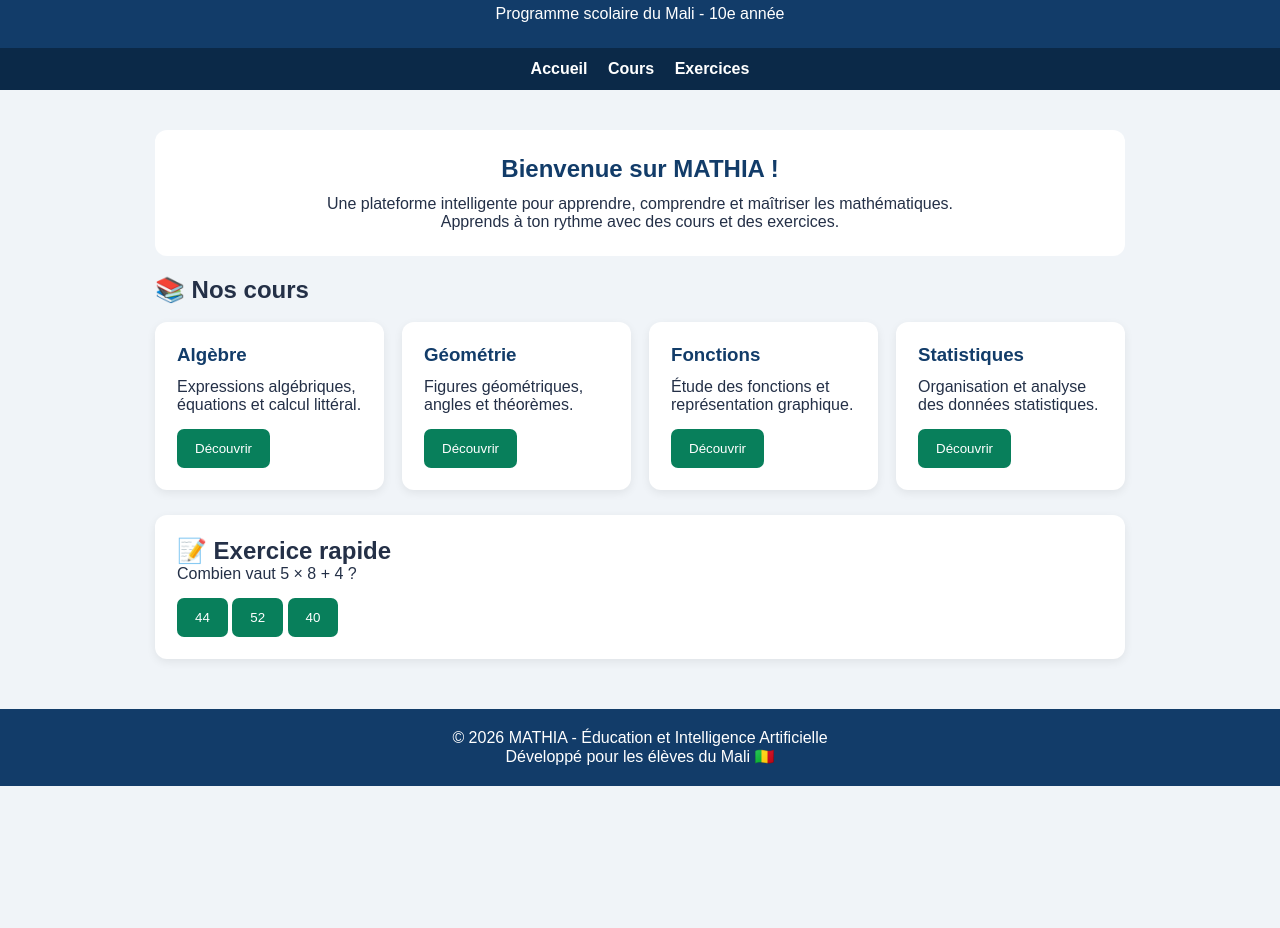
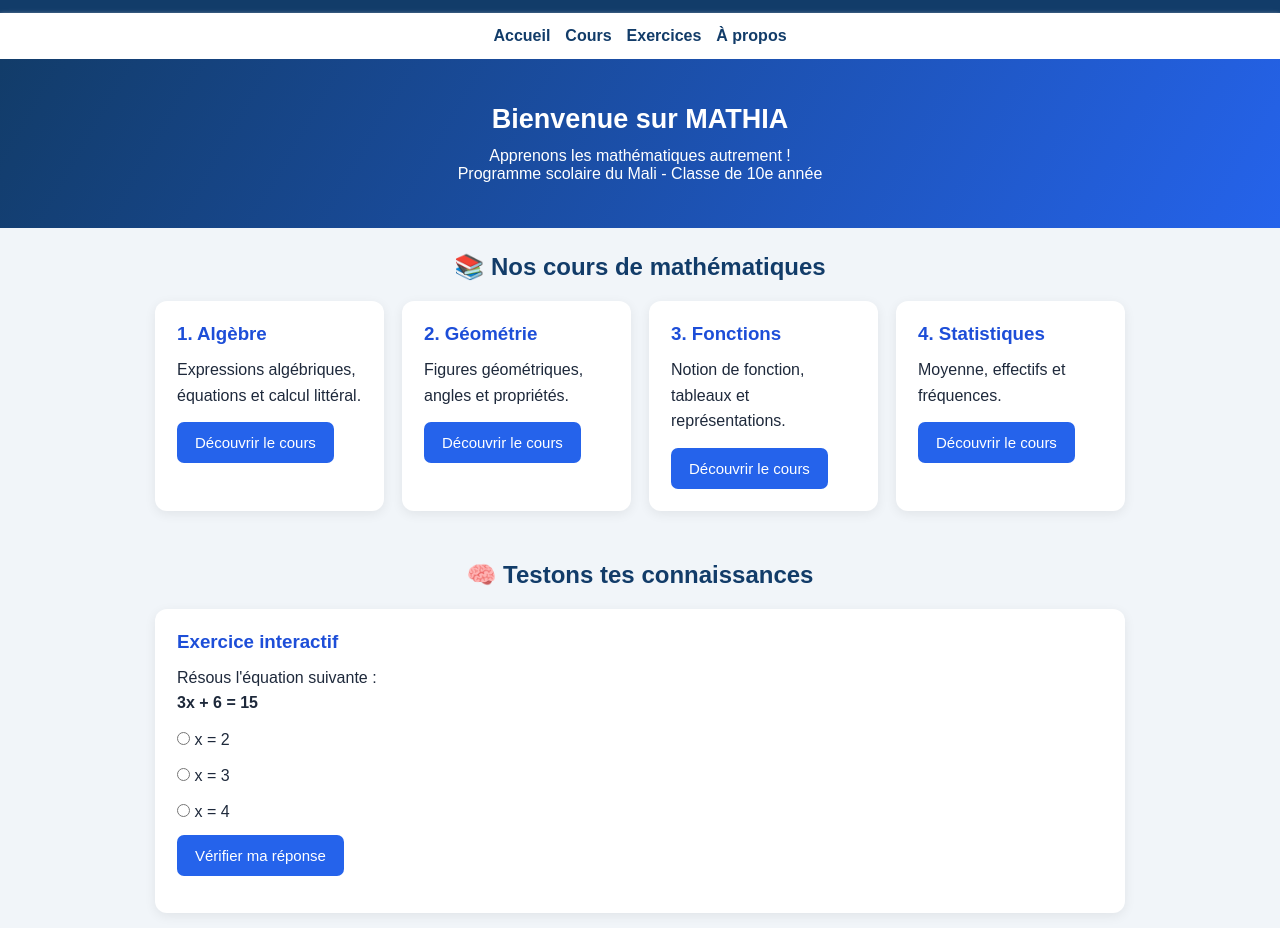
Before and after one commit to sidibealassane880/MATHIA, a plain HTML site: page index.html in a window 1280 px wide. Shown: the part 92-1020 px from the top of the page. Before the commit the page ends 878 px from the top, so only its background shows below. Drawn offline with Linux system fonts and the light colour scheme.

Commit message:
Update index.html

```diff
--- a/index.html
+++ b/index.html
@@ -4,30 +4,30 @@
 <head>
 <meta charset="UTF-8">
 <meta name="viewport" content="width=device-width, initial-scale=1.0">
-    <title>MATHIA - Mathématiques intelligentes</title>
+<title>MATHIA - Apprendre les mathématiques</title>
 
 <style>
 * {
+    box-sizing: border-box;
     margin: 0;
     padding: 0;
-            box-sizing: border-box;
 }
 
 body {
     font-family: Arial, sans-serif;
-            background: #f0f4f8;
-            color: #243047;
+    background: #f1f5f9;
+    color: #1e293b;
 }
 
 header {
     background: #123c69;
     color: white;
-            padding: 25px 15px;
+    padding: 22px 15px;
     text-align: center;
 }
 
 header h1 {
-            font-size: 32px;
+    font-size: 30px;
 }
 
 header p {
@@ -35,40 +35,48 @@
 }
 
 nav {
-            background: #0b2948;
-            padding: 12px;
+    background: #ffffff;
+    padding: 14px;
+    display: flex;
+    justify-content: center;
+    flex-wrap: wrap;
+    gap: 15px;
+    box-shadow: 0 2px 5px #ddd;
+}
+
+nav a {
+    color: #123c69;
+    text-decoration: none;
+    font-weight: bold;
+}
+
+.hero {
+    background: linear-gradient(120deg,#123c69,#2563eb);
+    color: white;
+    padding: 45px 20px;
     text-align: center;
 }
 
-        nav a {
-            color: white;
-            text-decoration: none;
-            margin: 8px;
-            font-weight: bold;
+.hero h2 {
+    font-size: 27px;
+    margin-bottom: 12px;
 }
 
 .container {
     max-width: 1000px;
-            margin: 25px auto;
-            padding: 15px;
+    margin: auto;
+    padding: 25px 15px;
 }
 
-        .welcome {
-            background: white;
-            padding: 25px;
-            border-radius: 12px;
+.section-title {
+    color: #123c69;
     margin-bottom: 20px;
     text-align: center;
 }
 
-        .welcome h2 {
-            color: #123c69;
-            margin-bottom: 12px;
-        }
-
-        .courses {
+.cards {
     display: grid;
-            grid-template-columns: repeat(auto-fit, minmax(220px, 1fr));
+    grid-template-columns: repeat(auto-fit,minmax(220px,1fr));
     gap: 18px;
 }
 
@@ -76,42 +84,60 @@
     background: white;
     padding: 22px;
     border-radius: 12px;
-            box-shadow: 0 3px 10px #00000012;
+    box-shadow: 0 3px 12px #00000012;
 }
 
 .card h3 {
+    color: #1d4ed8;
+    margin-bottom: 12px;
+}
+
+.card p {
+    line-height: 1.6;
+}
+
+button {
+    background: #2563eb;
+    color: white;
+    border: none;
+    padding: 12px 18px;
+    border-radius: 7px;
+    cursor: pointer;
+    margin-top: 14px;
+    font-size: 15px;
+}
+
+button:hover {
+    background: #123c69;
+}
+
+.lesson {
+    display: none;
+    background: white;
+    padding: 22px;
+    border-radius: 12px;
+    margin-top: 22px;
+    line-height: 1.8;
+}
+
+.lesson h3 {
     color: #123c69;
     margin-bottom: 12px;
 }
 
-        button {
-            background: #087f5b;
-            color: white;
-            border: none;
-            padding: 12px 18px;
-            border-radius: 7px;
+.exercise {
+    background: #eff6ff;
+    padding: 15px;
     margin-top: 15px;
-            cursor: pointer;
-        }
-
-        button:hover {
-            background: #065f46;
-        }
-
-        #lesson {
-            display: none;
-            background: white;
-            padding: 22px;
-            margin-top: 20px;
-            border-radius: 12px;
+    border-radius: 8px;
 }
 
 footer {
     background: #123c69;
     color: white;
     text-align: center;
-            padding: 20px;
-            margin-top: 35px;
+    padding: 22px;
+    margin-top: 40px;
 }
 </style>
 </head>
@@ -120,138 +146,157 @@
 
 <header>
     <h1>📘 MATHIA</h1>
-    <p>Apprendre les mathématiques autrement</p>
-    <p>Programme scolaire du Mali - 10e année</p>
+    <p>La plateforme intelligente d'apprentissage des mathématiques</p>
 </header>
 
 <nav>
-    <a href="#">Accueil</a>
+    <a href="#accueil">Accueil</a>
     <a href="#cours">Cours</a>
     <a href="#exercices">Exercices</a>
+    <a href="#apropos">À propos</a>
 </nav>
 
-<div class="container">
-
-    <section class="welcome">
-        <h2>Bienvenue sur MATHIA !</h2>
-        <p>
-            Une plateforme intelligente pour apprendre,
-            comprendre et maîtriser les mathématiques.
-        </p>
-        <p>Apprends à ton rythme avec des cours et des exercices.</p>
+<section class="hero" id="accueil">
+    <h2>Bienvenue sur MATHIA</h2>
+    <p>Apprenons les mathématiques autrement !</p>
+    <p>Programme scolaire du Mali - Classe de 10e année</p>
 </section>
 
-    <h2 id="cours">📚 Nos cours</h2>
-    <br>
+<main class="container" id="cours">
 
-    <section class="courses">
+    <h2 class="section-title">📚 Nos cours de mathématiques</h2>
+
+    <div class="cards">
 
         <div class="card">
-            <h3>Algèbre</h3>
+            <h3>1. Algèbre</h3>
             <p>Expressions algébriques, équations et calcul littéral.</p>
-            <button onclick="ouvrirCours('algebre')">
-                Découvrir
-            </button>
+            <button onclick="ouvrirCours('algebre')">Découvrir le cours</button>
         </div>
 
         <div class="card">
-            <h3>Géométrie</h3>
-            <p>Figures géométriques, angles et théorèmes.</p>
-            <button onclick="ouvrirCours('geometrie')">
-                Découvrir
-            </button>
+            <h3>2. Géométrie</h3>
+            <p>Figures géométriques, angles et propriétés.</p>
+            <button onclick="ouvrirCours('geometrie')">Découvrir le cours</button>
         </div>
 
         <div class="card">
-            <h3>Fonctions</h3>
-            <p>Étude des fonctions et représentation graphique.</p>
-            <button onclick="ouvrirCours('fonctions')">
-                Découvrir
-            </button>
+            <h3>3. Fonctions</h3>
+            <p>Notion de fonction, tableaux et représentations.</p>
+            <button onclick="ouvrirCours('fonctions')">Découvrir le cours</button>
         </div>
 
         <div class="card">
-            <h3>Statistiques</h3>
-            <p>Organisation et analyse des données statistiques.</p>
-            <button onclick="ouvrirCours('statistiques')">
-                Découvrir
-            </button>
+            <h3>4. Statistiques</h3>
+            <p>Moyenne, effectifs et fréquences.</p>
+            <button onclick="ouvrirCours('statistiques')">Découvrir le cours</button>
+        </div>
+
+    </div>
+
+    <div id="algebre" class="lesson">
+        <h3>Algèbre : les équations du premier degré</h3>
+        <p>Une équation est une égalité contenant une inconnue.</p>
+        <p><strong>Exemple :</strong> 2x + 4 = 10</p>
+        <p>2x = 10 - 4</p>
+        <p>2x = 6</p>
+        <p><strong>x = 3</strong></p>
+        <p>La solution est donc x = 3.</p>
+    </div>
+
+    <div id="geometrie" class="lesson">
+        <h3>Géométrie : le triangle</h3>
+        <p>Un triangle est un polygone possédant trois côtés et trois angles.</p>
+        <p>La somme des angles intérieurs d'un triangle est égale à 180°.</p>
+        <p><strong>Exemple :</strong> 60° + 70° + 50° = 180°.</p>
+    </div>
+
+    <div id="fonctions" class="lesson">
+        <h3>Fonctions mathématiques</h3>
+        <p>Une fonction associe à chaque valeur x de son domaine une valeur unique f(x).</p>
+        <p><strong>Exemple :</strong> f(x) = 2x + 1.</p>
+        <p>Pour x = 3 : f(3) = 2 × 3 + 1 = 7.</p>
+    </div>
+
+    <div id="statistiques" class="lesson">
+        <h3>Statistiques : la moyenne</h3>
+        <p>La moyenne est la somme des valeurs divisée par leur nombre.</p>
+        <p><strong>Exemple :</strong> 10, 12, 14.</p>
+        <p>Moyenne = (10 + 12 + 14) / 3 = 12.</p>
+    </div>
+
+</main>
+
+<section class="container" id="exercices">
+
+    <h2 class="section-title">🧠 Testons tes connaissances</h2>
+
+    <div class="card">
+        <h3>Exercice interactif</h3>
+        <p>Résous l'équation suivante :</p>
+        <p><strong>3x + 6 = 15</strong></p>
+
+        <div style="margin-top:15px">
+            <label><input type="radio" name="reponse" value="2"> x = 2</label><br><br>
+            <label><input type="radio" name="reponse" value="3"> x = 3</label><br><br>
+            <label><input type="radio" name="reponse" value="4"> x = 4</label>
+        </div>
+
+        <button onclick="corriger()">Vérifier ma réponse</button>
+        <p id="resultat" style="margin-top:15px;font-weight:bold"></p>
     </div>
 
 </section>
 
-    <section id="lesson">
-        <h2 id="titreCours"></h2>
-        <p id="contenuCours"></p>
-        <button onclick="fermerCours()">Fermer le cours</button>
+<section class="container" id="apropos">
+    <h2 class="section-title">À propos de MATHIA</h2>
+    <div class="card">
+        <p>
+            MATHIA est une plateforme éducative conçue pour
+            faciliter l'apprentissage des mathématiques.
+            Notre objectif est de rendre les mathématiques
+            accessibles, pratiques et interactives pour
+            les élèves du Mali.
+        </p>
+    </div>
 </section>
 
-    <section id="exercices" class="card" style="margin-top:25px;">
-        <h2>📝 Exercice rapide</h2>
-        <p>Combien vaut 5 × 8 + 4 ?</p>
-
-        <button onclick="verifier(44)">44</button>
-        <button onclick="verifier(52)">52</button>
-        <button onclick="verifier(40)">40</button>
-
-        <p id="resultat"></p>
-    </section>
-
-</div>
-
 <footer>
-    <p>© 2026 MATHIA - Éducation et Intelligence Artificielle</p>
-    <p>Développé pour les élèves du Mali 🇲🇱</p>
+    <p>© 2026 MATHIA - Tous droits réservés.</p>
+    <p>Apprendre aujourd'hui, réussir demain !</p>
 </footer>
 
 <script>
-    function ouvrirCours(type) {
+function ouvrirCours(id) {
+    document.querySelectorAll('.lesson').forEach(cours => {
+        cours.style.display = 'none';
+    });
 
-        const cours = {
-            algebre: {
-                titre: "Cours d'algèbre",
-                contenu: "L'algèbre permet de manipuler des nombres, des lettres et des expressions mathématiques. Exemple : 2x + 3 = 7."
-            },
+    document.getElementById(id).style.display = 'block';
 
-            geometrie: {
-                titre: "Cours de géométrie",
-                contenu: "La géométrie étudie les figures, les longueurs, les angles et les propriétés de l'espace."
-            },
-
-            fonctions: {
-                titre: "Cours sur les fonctions",
-                contenu: "Une fonction associe à chaque valeur x une valeur unique f(x). Exemple : f(x) = 2x + 3."
-            },
-
-            statistiques: {
-                titre: "Cours de statistiques",
-                contenu: "Les statistiques permettent de collecter, organiser et analyser des données."
-            }
-        };
-
-        document.getElementById("titreCours").textContent =
-            cours[type].titre;
-
-        document.getElementById("contenuCours").textContent =
-            cours[type].contenu;
-
-        document.getElementById("lesson").style.display = "block";
-
-        document.getElementById("lesson").scrollIntoView();
+    document.getElementById(id).scrollIntoView({
+        behavior: 'smooth'
+    });
 }
 
-    function fermerCours() {
-        document.getElementById("lesson").style.display = "none";
+function corriger() {
+    const choix = document.querySelector(
+        'input[name="reponse"]:checked'
+    );
+
+    const resultat = document.getElementById('resultat');
+
+    if (!choix) {
+        resultat.textContent = "Choisis d'abord une réponse.";
+        resultat.style.color = "orange";
+        return;
     }
 
-    function verifier(reponse) {
-        const resultat = document.getElementById("resultat");
-
-        if (reponse === 44) {
-            resultat.textContent = "Bravo ! Bonne réponse 🎉";
+    if (choix.value === "3") {
+        resultat.textContent = "Bravo ! Bonne réponse. x = 3.";
         resultat.style.color = "green";
     } else {
-            resultat.textContent = "Essaie encore !";
+        resultat.textContent = "Incorrect. Réessaie !";
         resultat.style.color = "red";
     }
 }
```
Lines whose indentation alone changed are shown as unchanged.
